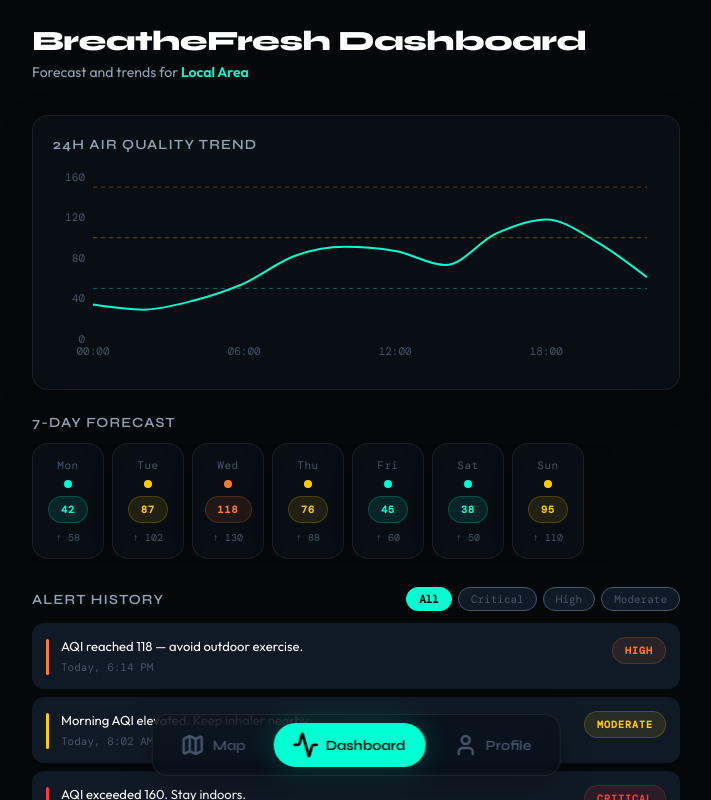
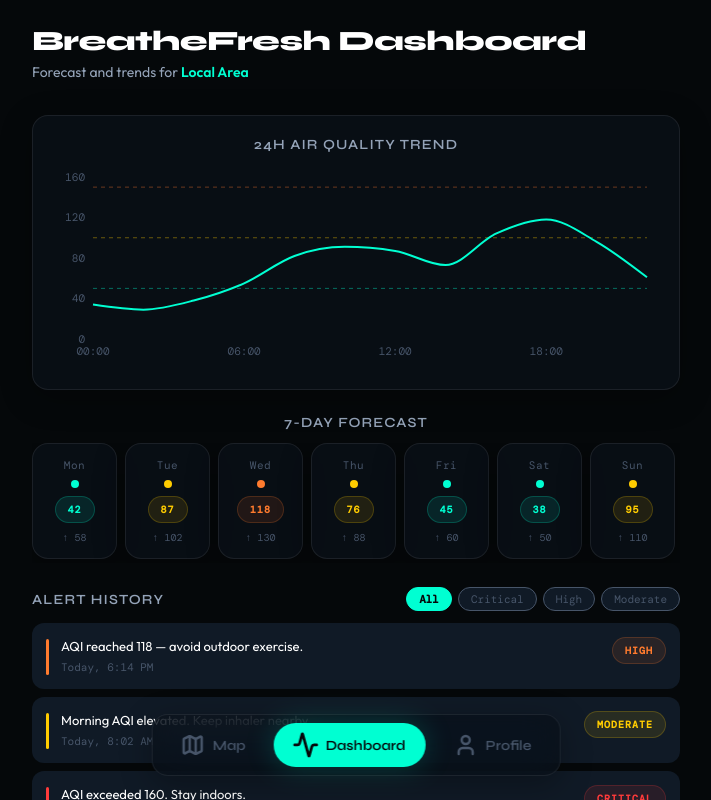
Before and after one commit to sokramerz/Breath-Brigade, a React (Vite) app: page /dashboard in a window 1280 px wide. Shown: the whole page, without its empty margins (284-995 px from the left). Built offline with nearby package versions, Linux system fonts and the light colour scheme; no server answers; a web font is replaced by a local one.

Commit message:
fixed ui alignment and updated card placement:

```diff
--- a/src/pages/Dashboard.module.css
+++ b/src/pages/Dashboard.module.css
@@ -47,6 +47,7 @@
   color: var(--text-secondary);
   letter-spacing: 0.08em;
   text-transform: uppercase;
+  text-align: center;
   margin: 0 0 16px;
 }
 
@@ -72,6 +73,7 @@
   color: var(--text-secondary);
   letter-spacing: 0.08em;
   text-transform: uppercase;
+  text-align: center;
   margin: 0;
 }
 
@@ -110,7 +112,7 @@
 
 .forecastCard {
   flex: 0 0 auto;
-  min-width: 72px;
+  min-width: 85px;
   padding: 14px 10px;
   border-radius: 14px;
   display: flex;
```
